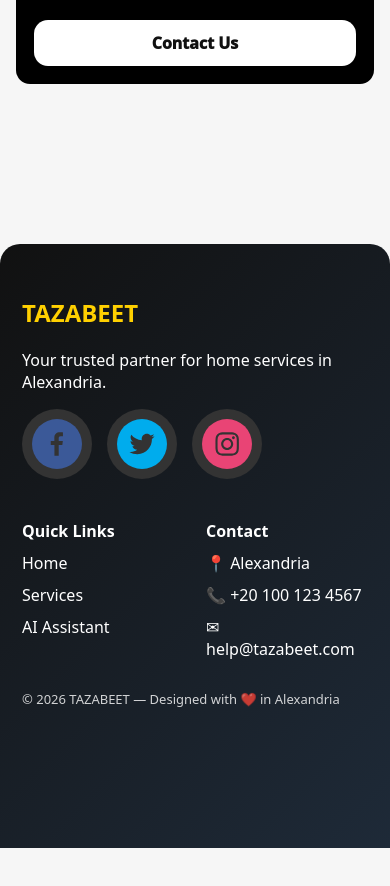
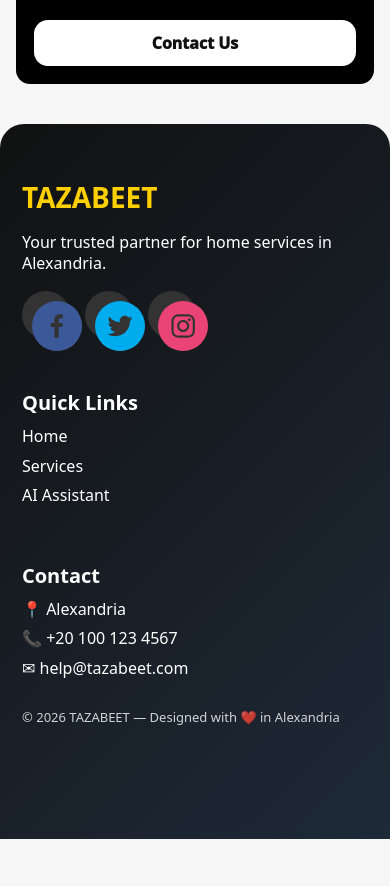
Before and after one commit to hazemmostafaa/tazabeet-clean, a React (Create React App) app: page / in a window 390 px wide. Shown: the part 5247-6133 px from the top of the page. Built offline with nearby package versions, Linux system fonts and the light colour scheme; no server answers.

Commit message:
Fix mobile footer and button colors

```diff
--- a/src/pages/LandingPage.css
+++ b/src/pages/LandingPage.css
@@ -2606,3 +2606,141 @@ select {
         min-height: 44px;
     }
 }
+
+/* Final mobile polish: keep Safari from turning app controls blue and
+   keep the footer clear of the floating bottom navigation. */
+@media (max-width: 768px) {
+    .lp button,
+    .lp a,
+    .lp input,
+    .lp textarea,
+    .lp select {
+        -webkit-tap-highlight-color: rgba(255, 208, 0, 0.18);
+    }
+
+    .serviceChips button {
+        color: #111 !important;
+        -webkit-text-fill-color: #111;
+    }
+
+    .serviceChips button.active {
+        background: #000 !important;
+        border-color: #000 !important;
+        color: #FFD000 !important;
+        -webkit-text-fill-color: #FFD000;
+    }
+
+    .bookingSteps button,
+    .mapToggle,
+    .slotCard,
+    .promoCodeRow button,
+    .modalActions button,
+    .cancelBtn {
+        color: #111 !important;
+        -webkit-text-fill-color: #111;
+        text-decoration: none;
+    }
+
+    .bookingSteps button {
+        background: #fff;
+        border-color: #ddd;
+    }
+
+    .bookingSteps button.active {
+        background: #FFD000 !important;
+        border-color: #FFD000 !important;
+        color: #111 !important;
+        -webkit-text-fill-color: #111;
+    }
+
+    .mapToggle {
+        min-height: 48px;
+        background: #fff;
+        border: 1px solid #ddd;
+        border-radius: 12px;
+        font-weight: 950;
+    }
+
+    .bookBtn {
+        background: #FFD000 !important;
+        color: #111 !important;
+        -webkit-text-fill-color: #111;
+    }
+
+    .bookBtn:disabled {
+        background: #e7e7e7 !important;
+        color: #888 !important;
+        -webkit-text-fill-color: #888;
+    }
+
+    .confirmBtn {
+        background: #000 !important;
+        color: #FFD000 !important;
+        -webkit-text-fill-color: #FFD000;
+    }
+
+    .lpFooterSpace {
+        height: 0 !important;
+    }
+
+    .footer {
+        margin: 24px 0 0 !important;
+        border-radius: 24px 24px 0 0 !important;
+        padding: 30px 24px calc(116px + env(safe-area-inset-bottom)) !important;
+    }
+
+    .footer h2 {
+        font-size: 28px;
+        margin-bottom: 12px;
+    }
+
+    .footer p {
+        font-size: 17px;
+        line-height: 1.35;
+    }
+
+    .footerIcons {
+        margin: 16px 0 24px;
+    }
+
+    .footerIcons div {
+        width: 48px;
+        height: 48px;
+    }
+
+    .footerGrid {
+        grid-template-columns: 1fr !important;
+        gap: 20px !important;
+    }
+
+    .footerGrid h4 {
+        font-size: 20px;
+        margin-bottom: 10px;
+    }
+
+    .footerGrid p {
+        margin: 8px 0;
+        overflow-wrap: anywhere;
+    }
+
+    .footerBottom {
+        margin-top: 22px;
+        font-size: 14px;
+        line-height: 1.35;
+    }
+}
+
+@media (max-width: 430px) {
+    .footer {
+        padding-inline: 22px !important;
+        padding-bottom: calc(112px + env(safe-area-inset-bottom)) !important;
+    }
+
+    .footer p {
+        font-size: 16px;
+    }
+
+    .footerBottom {
+        font-size: 13px;
+    }
+}
```
